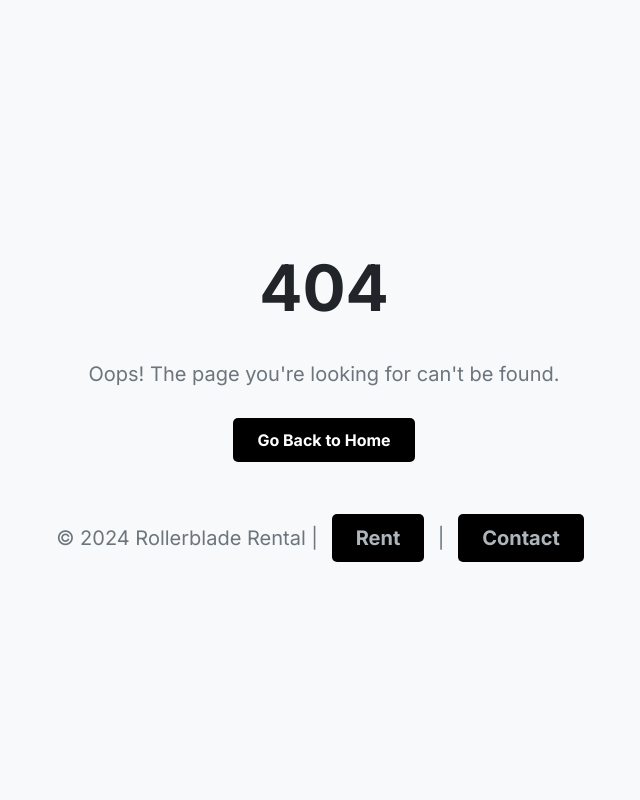
After one commit to NoMariusz/rollerblade-rental, a PHP site: page /views/404/index.html in a window 1280 px wide. The commit adds this page. Shown: the whole page, without its empty margins (316-956 px from the left). Run offline with PHP 8.4, Linux system fonts and the light colour scheme.

Commit message:
simple routing and simple 404 page

```diff
--- /dev/null
+++ b/backend/constants.php
@@ -0,0 +1,2 @@
+<?php
+// for example statuses enum or something like that
--- /dev/null
+++ b/backend/credentials.php
@@ -0,0 +1,6 @@
+<?php
+
+$host = 'db';
+$user = 'admin';
+$passwd = 'password';
+$db = 'rollerblade-rental';
--- a/index.php
+++ b/index.php
@@ -1,3 +1,4 @@
 <?php
+include_once './backend/Router.php';
 
-echo 'Hi there 👋';
+Router::handle($_SERVER['REQUEST_URI'], $_SERVER['REQUEST_METHOD']);
--- /dev/null
+++ b/views/404/index.html
@@ -0,0 +1,26 @@
+<!DOCTYPE html>
+<html lang="en">
+	<head>
+		<meta charset="UTF-8" />
+		<meta name="viewport" content="width=device-width, initial-scale=1.0" />
+		<title>404 - Page Not Found</title>
+		<link
+			href="https://fonts.googleapis.com/css2?family=Inter:wght@400;700&display=swap"
+			rel="stylesheet"
+		/>
+		<link rel="stylesheet" href="/views/404/styles.css" />
+	</head>
+	<body>
+		<h1>404</h1>
+		<p>Oops! The page you're looking for can't be found.</p>
+		<a href="/">Go Back to Home</a>
+
+		<footer>
+			<p>
+				&copy; 2024 Rollerblade Rental |
+				<a href="/rollerblades">Rent</a> |
+				<a href="/contact">Contact</a>
+			</p>
+		</footer>
+	</body>
+</html>
--- /dev/null
+++ b/views/404/styles.css
@@ -0,0 +1,56 @@
+body {
+	font-family: 'Inter', sans-serif;
+	margin: 0;
+	padding: 0;
+	background-color: #f8f9fa;
+	color: #212529;
+	display: flex;
+	flex-direction: column;
+	align-items: center;
+	justify-content: center;
+	height: 100vh;
+	text-align: center;
+}
+
+h1 {
+	font-size: 4rem;
+	font-weight: 700;
+	margin-bottom: 1rem;
+}
+
+p {
+	font-size: 1.25rem;
+	margin-bottom: 2rem;
+	color: #6c757d;
+}
+
+a {
+	display: inline-block;
+	padding: 0.75rem 1.5rem;
+	background-color: #000;
+	color: #fff;
+	text-decoration: none;
+	border-radius: 5px;
+	font-weight: 600;
+	transition: background-color 0.3s ease;
+}
+
+a:hover {
+	background-color: #333;
+}
+
+footer {
+	margin-top: 2rem;
+	font-size: 0.9rem;
+	color: #adb5bd;
+}
+
+footer a {
+	color: #adb5bd;
+	text-decoration: none;
+	margin: 0 0.5rem;
+}
+
+footer a:hover {
+	text-decoration: underline;
+}
--- /dev/null
+++ b/views/home.php
@@ -0,0 +1,3 @@
+<?php
+
+echo 'hello in Home page';
--- /dev/null
+++ b/views/login.php
@@ -0,0 +1,3 @@
+<?php
+
+echo 'hello in Login page';
```
Also changed, not shown: backend/DbManager.php (added, +88 -0 lines), backend/Router.php (added, +43 -0 lines), README.md.
